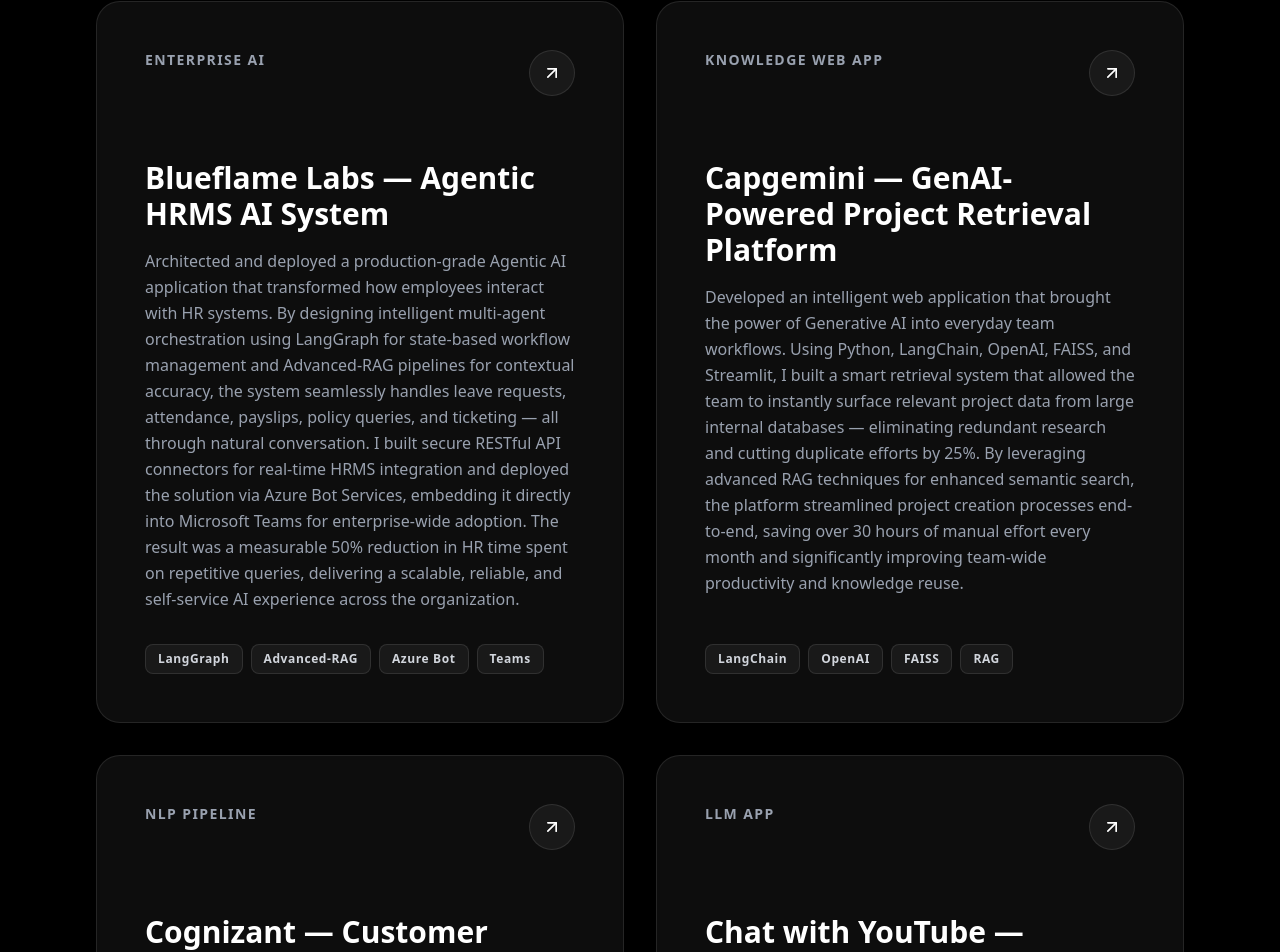
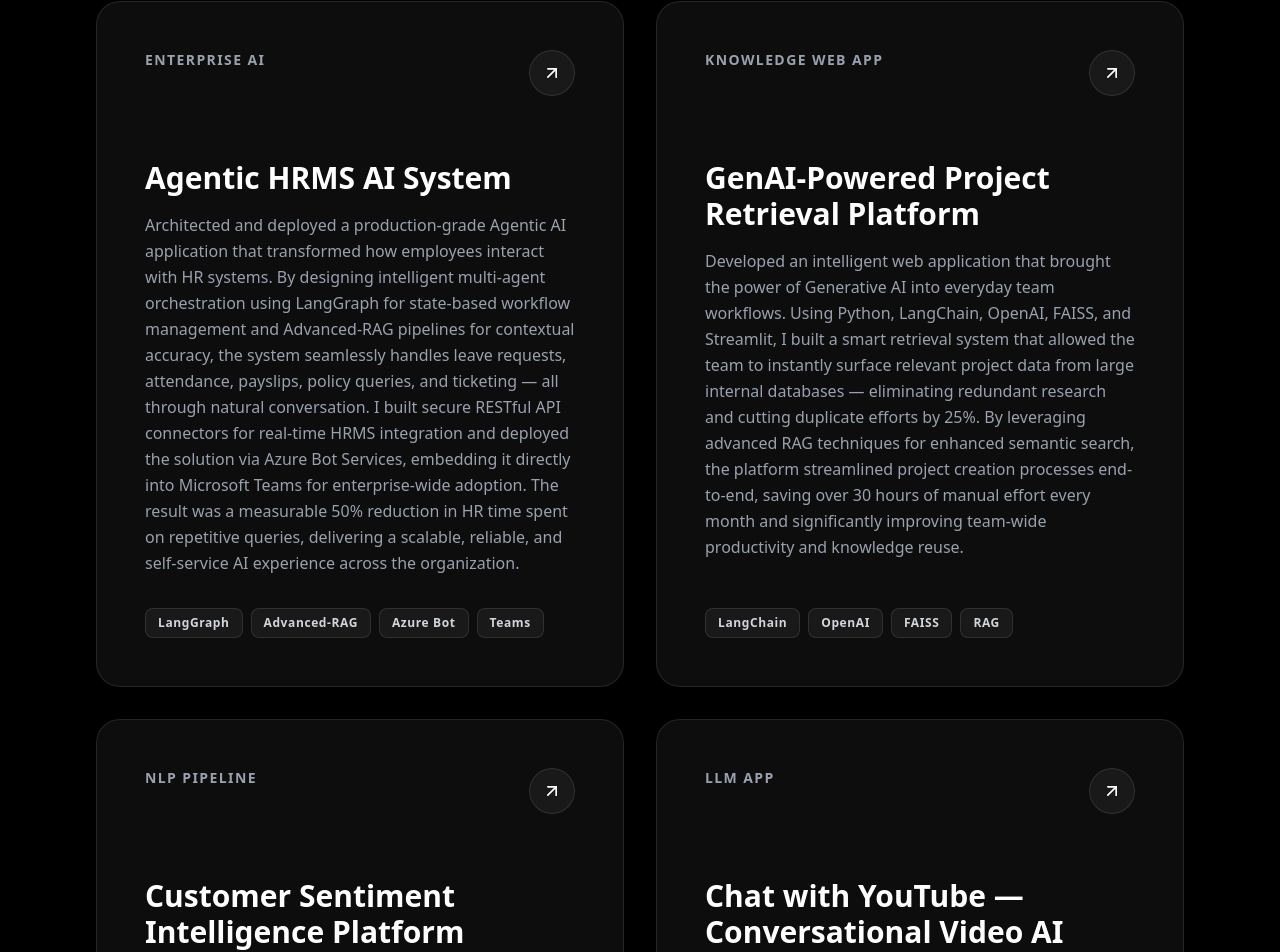
Before and after one commit to Tandon07/tandon07.github.io, a Next.js app: page / in a window 1280 px wide. Shown: the part 6026-6978 px from the top of the page. Built offline with nearby package versions, Linux system fonts and the light colour scheme.

Commit message:
Update project titles and resume PDF

```diff
--- a/src/components/Projects.tsx
+++ b/src/components/Projects.tsx
@@ -2,19 +2,19 @@
 
 const projects = [
   {
-    title: 'Blueflame Labs — Agentic HRMS AI System',
+    title: 'Agentic HRMS AI System',
     category: 'Enterprise AI',
     description: 'Architected and deployed a production-grade Agentic AI application that transformed how employees interact with HR systems. By designing intelligent multi-agent orchestration using LangGraph for state-based workflow management and Advanced-RAG pipelines for contextual accuracy, the system seamlessly handles leave requests, attendance, payslips, policy queries, and ticketing — all through natural conversation. I built secure RESTful API connectors for real-time HRMS integration and deployed the solution via Azure Bot Services, embedding it directly into Microsoft Teams for enterprise-wide adoption. The result was a measurable 50% reduction in HR time spent on repetitive queries, delivering a scalable, reliable, and self-service AI experience across the organization.',
     tags: ['LangGraph', 'Advanced-RAG', 'Azure Bot', 'Teams']
   },
   {
-    title: 'Capgemini — GenAI-Powered Project Retrieval Platform',
+    title: 'GenAI-Powered Project Retrieval Platform',
     category: 'Knowledge Web App',
     description: 'Developed an intelligent web application that brought the power of Generative AI into everyday team workflows. Using Python, LangChain, OpenAI, FAISS, and Streamlit, I built a smart retrieval system that allowed the team to instantly surface relevant project data from large internal databases — eliminating redundant research and cutting duplicate efforts by 25%. By leveraging advanced RAG techniques for enhanced semantic search, the platform streamlined project creation processes end-to-end, saving over 30 hours of manual effort every month and significantly improving team-wide productivity and knowledge reuse.',
     tags: ['LangChain', 'OpenAI', 'FAISS', 'RAG']
   },
   {
-    title: 'Cognizant — Customer Sentiment Intelligence Platform',
+    title: 'Customer Sentiment Intelligence Platform',
     category: 'NLP Pipeline',
     description: 'Led the end-to-end development of a customer feedback analytics system that turned raw, unstructured data into actionable business intelligence. I designed a structured MySQL pipeline to ingest feedback from surveys, forms, and reviews, then preprocessed the text using Python, NLTK, and scikit-learn — applying tokenization, stopword removal, and TF-IDF vectorization to make the data model-ready. I trained and evaluated classical ML models including Logistic Regression, Random Forest, and SVM for multi-class sentiment classification, while also applying LDA-based topic modeling to surface recurring pain points and improvement themes. The insights were made accessible through a FastAPI-powered web interface with visual dashboards, enabling stakeholders to track customer sentiment trends in real time.',
     tags: ['NLP', 'TF-IDF', 'SVM', 'Random Forest', 'FastAPI']
```
Also changed, not shown: 1 other file (tests, documents, lock files or other folders).
